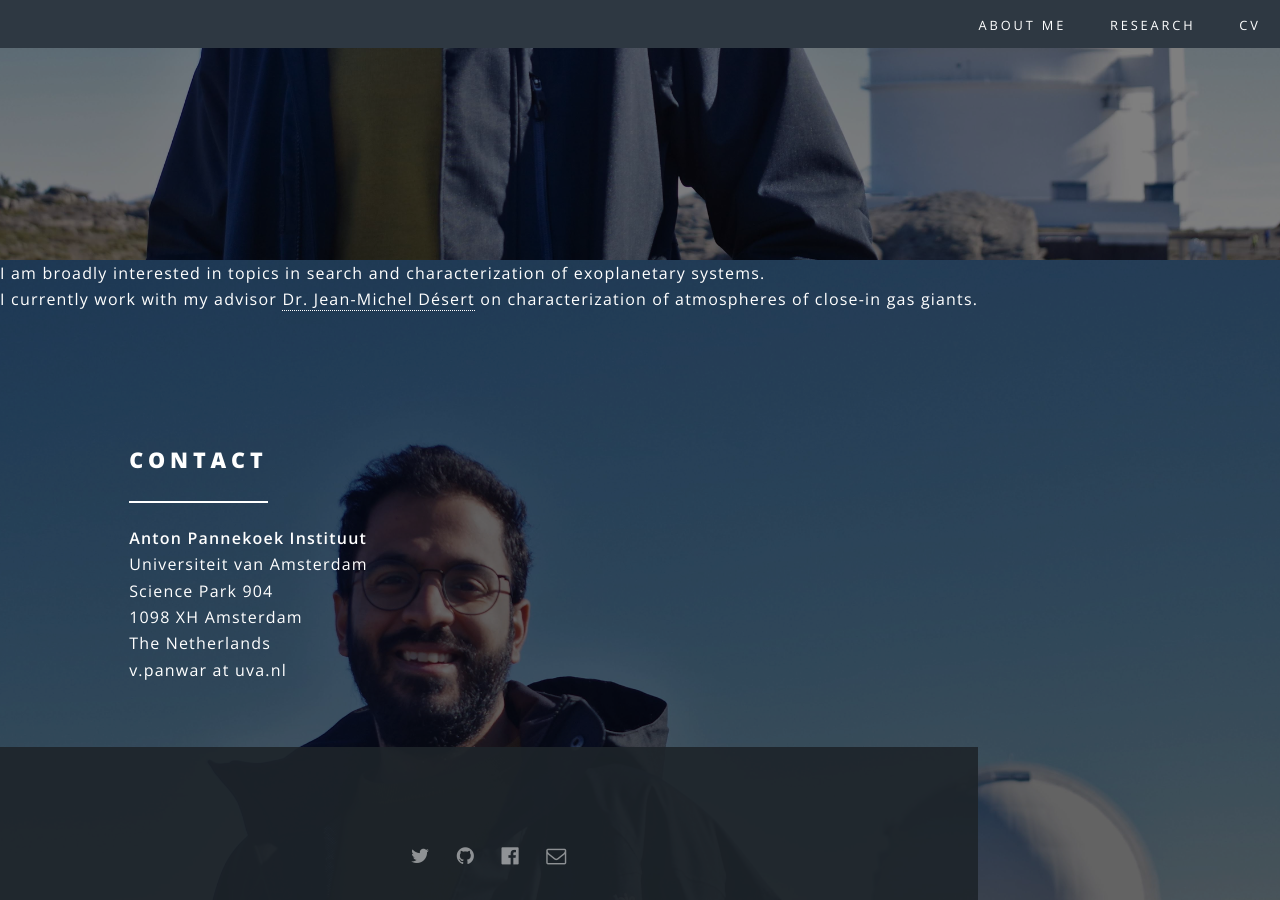
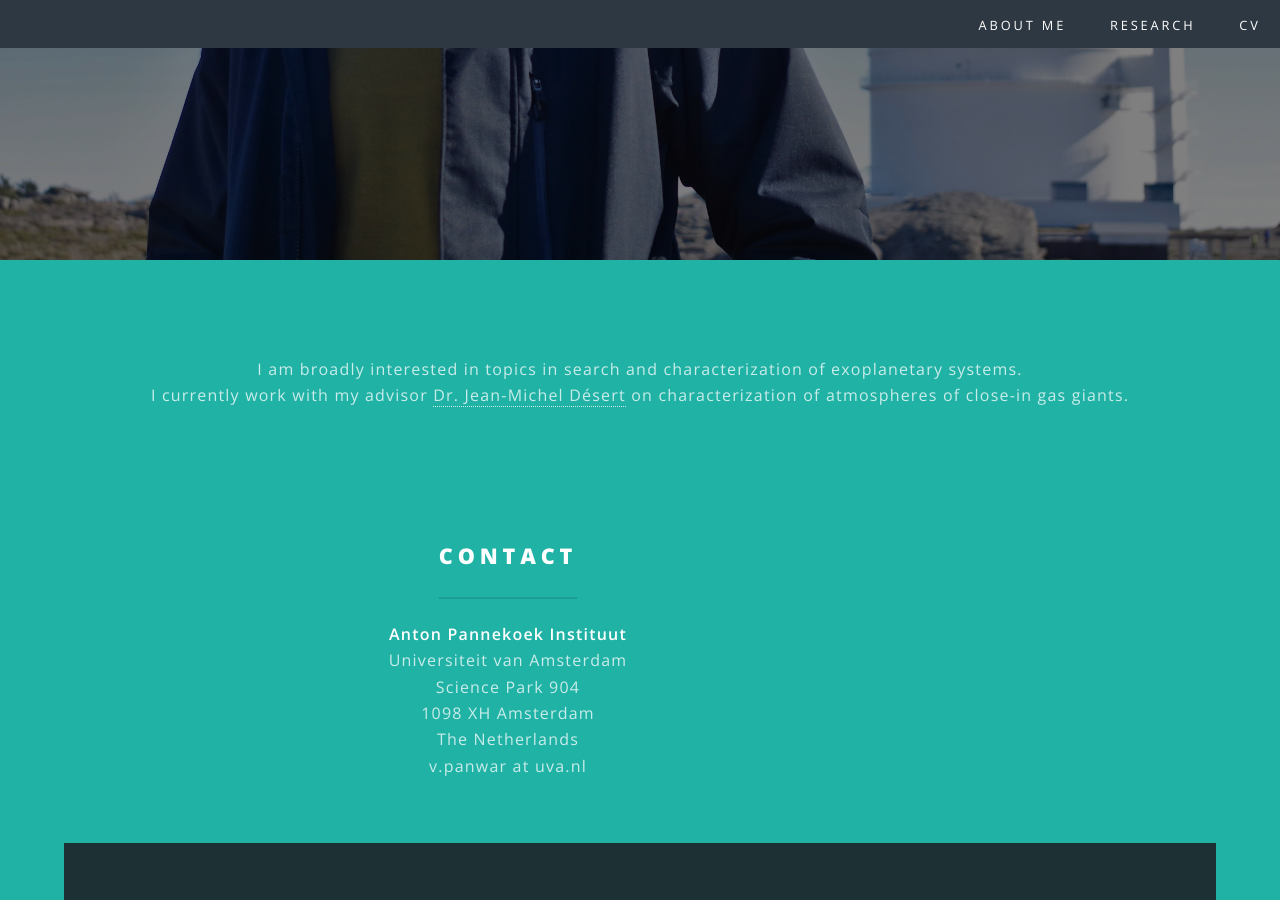
Before and after one commit to vatsalpanwar/vatsalpanwar.github.io, a Jekyll site: the page built from index.html, in a window 1280 px wide and 900 px high, scrolled down 640 px. Built offline with Jekyll 4.4.1, drawn with Linux system fonts in a browser that asks for light colours.

Commit message:
Changed section class for the description

```diff
--- a/index.html
+++ b/index.html
@@ -19,8 +19,8 @@
 
 
 
-				<!-- One "wrapper style1 special" -->
-					<section id="one" class="spotlight">
+				<!-- One -->
+					<section id="one" class="wrapper style1 special">
 						<div class="inner">
 							<header class="major">
 								<!-- <h2>Characterization of Exoplanetary Atmospheres</h2> -->
```
